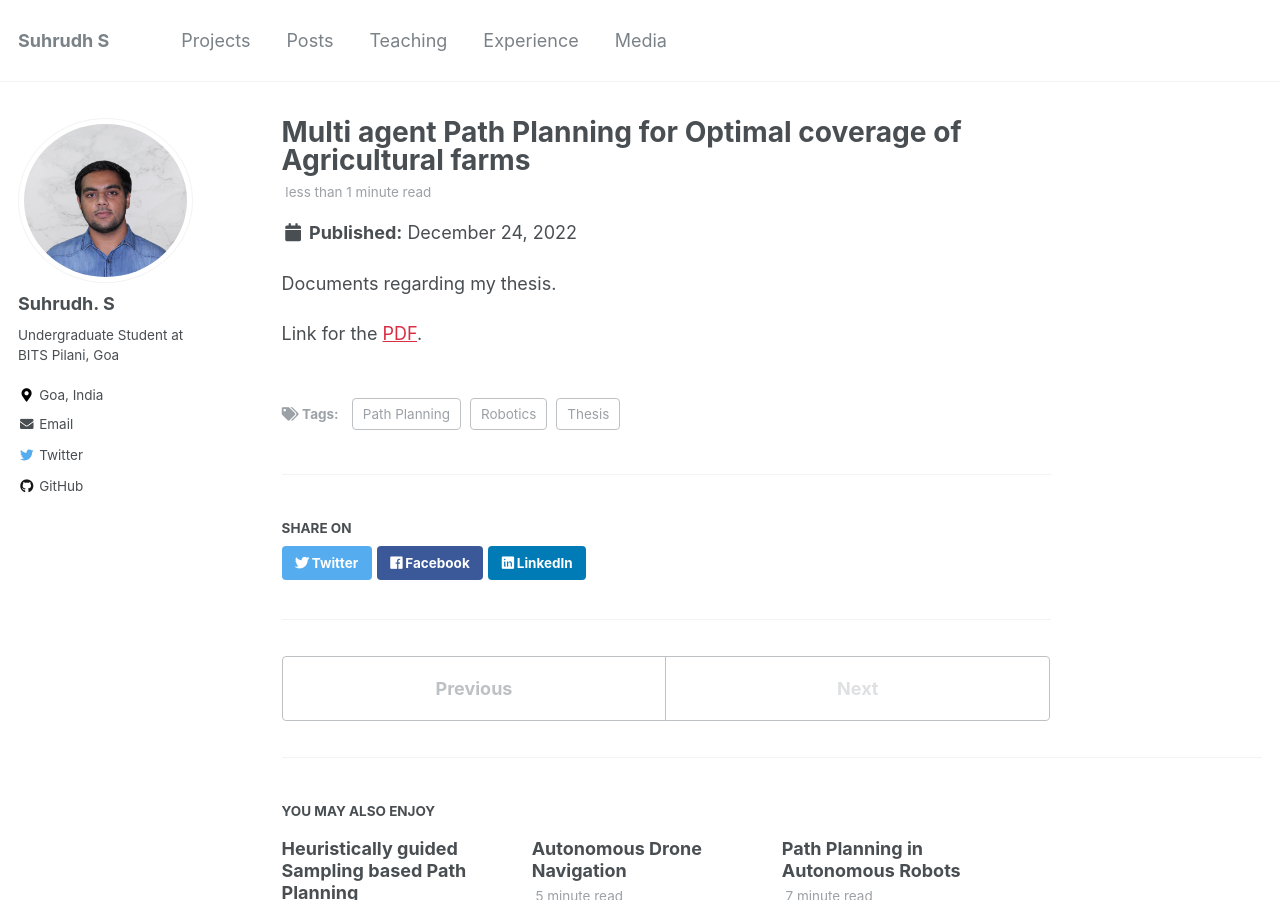
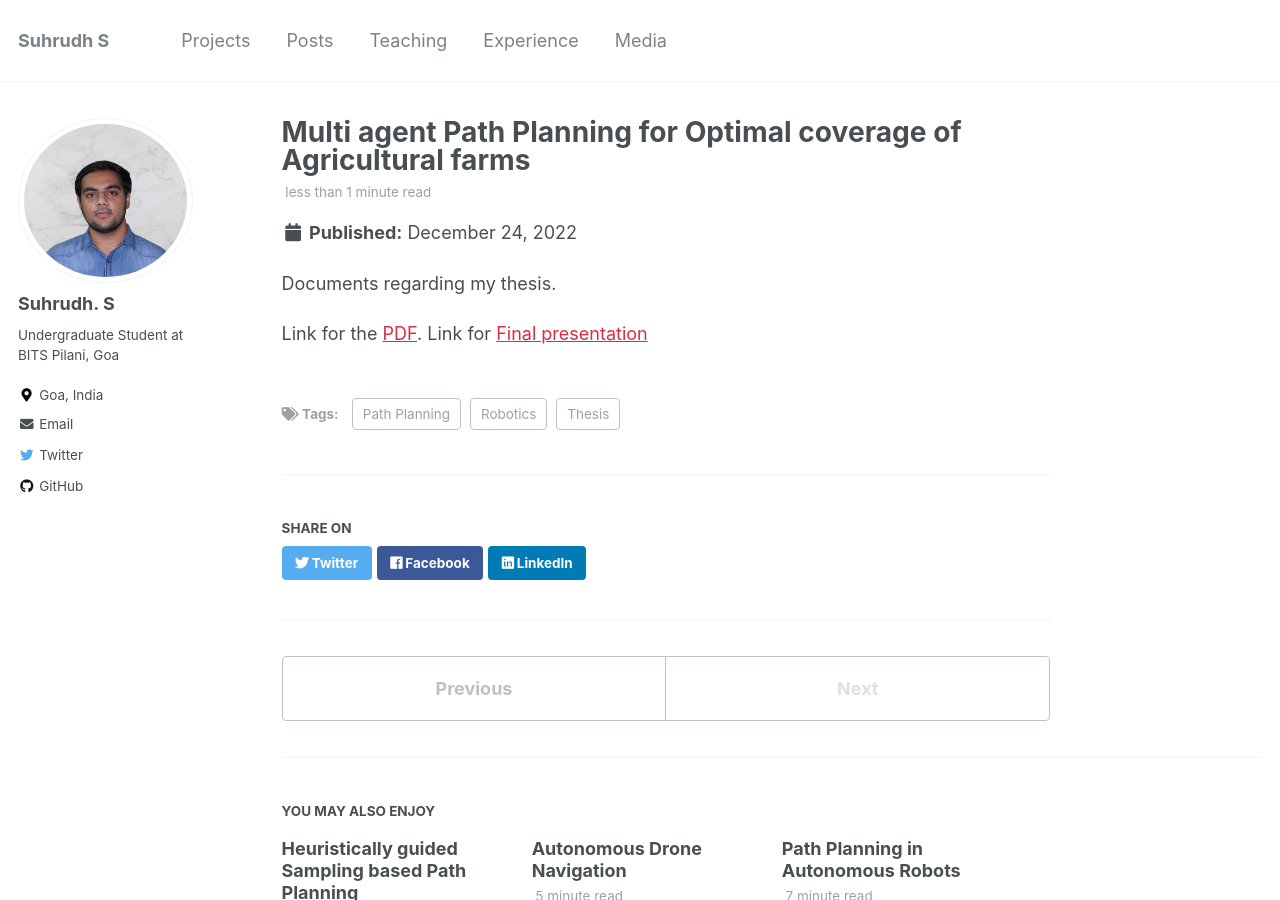
Before and after one commit to SuhrudhSarathy/SuhrudhSarathy.github.io, a Jekyll site: the page built from _posts/2022-12-22-thesis-explanation.md, in a window 1280 px wide and 900 px high. Built offline with Jekyll 4.4.1, drawn with Linux system fonts in a browser that asks for light colours.

Commit message:
FIxed links?

```diff
--- a/_posts/2022-12-22-thesis-explanation.md
+++ b/_posts/2022-12-22-thesis-explanation.md
@@ -13,4 +13,5 @@ Documents regarding my thesis.
 
 <!--more-->
 
-Link for the [PDF](files/pdf/Thesis.pdf).
+Link for the [PDF](/files/pdf/Thesis.pdf).
+Link for [Final presentation](/files/pdf/Thesis_presentation.pdf)
```
Also changed, not shown: 1 other file.
